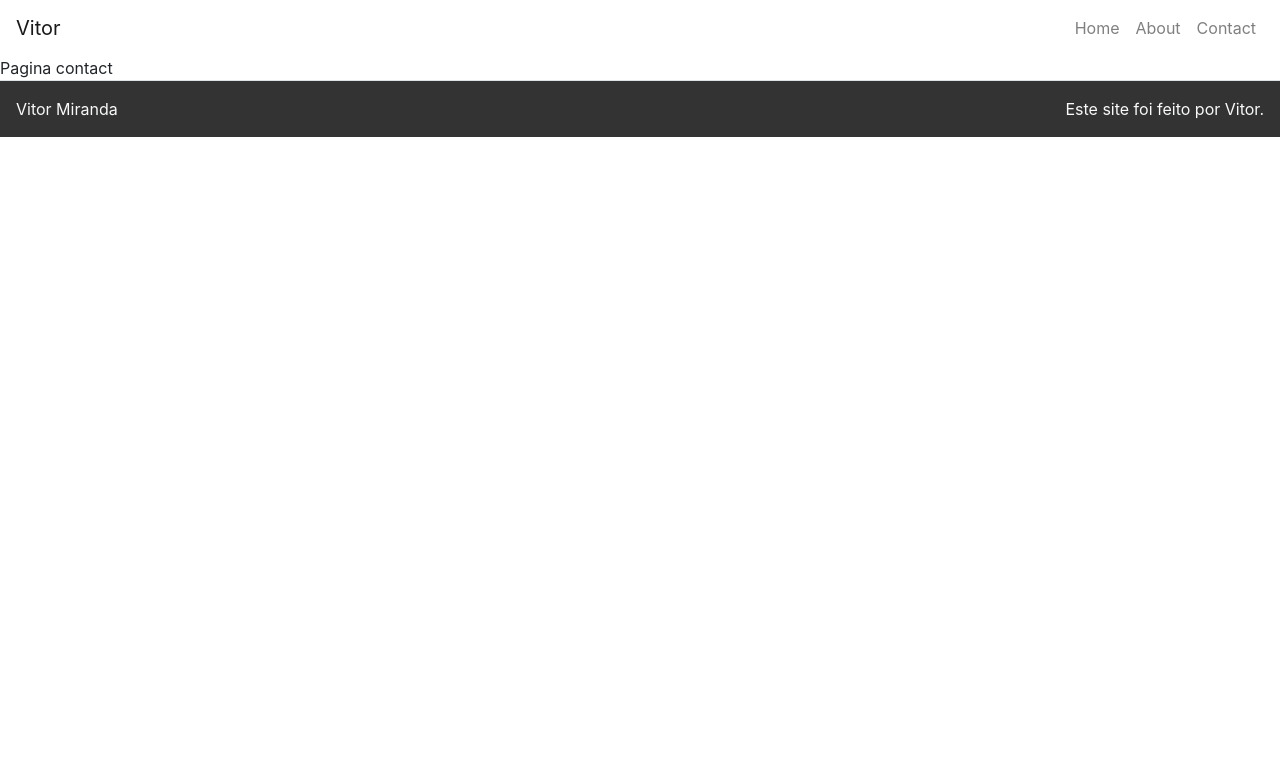
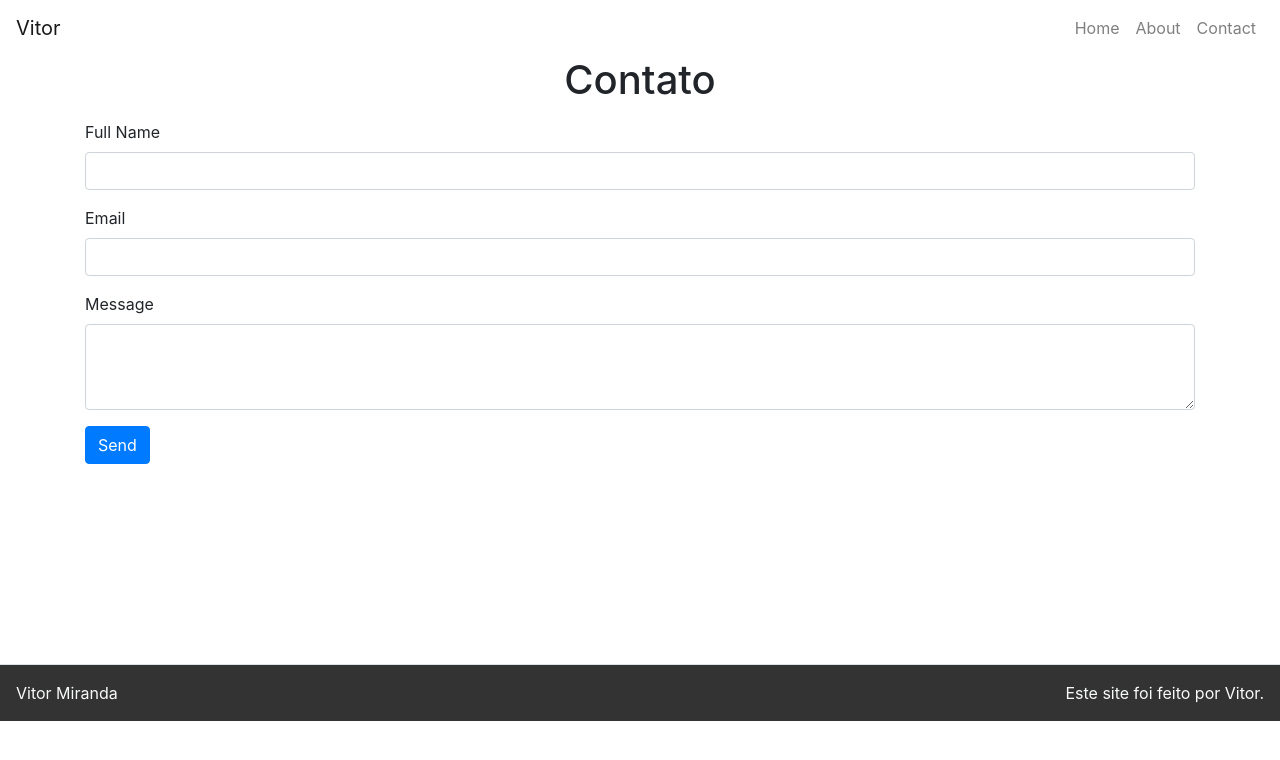
Before and after one commit to Vithor97/meu-portifolio-nextjs, a Next.js app: page /contact in a window 1280 px wide. Shown: the top 760 px of the page. Built offline with nearby package versions, Linux system fonts and the light colour scheme.

Commit message:
contact feito

```diff
--- a/pages/contact.js
+++ b/pages/contact.js
@@ -1,5 +1,68 @@
+import React,{useState} from 'react'
+import {Container, Form, Button} from 'react-bootstrap'
+
+
 function contact() {
-    return <div>Pagina contact</div>
+
+
+    const [nome, setNome] = useState('')
+    const [email, setEmail] = useState('')
+    const [message, setMessage] = useState('')
+
+    const  handleChange = (event) => {
+      const target = event.target;
+      const value = target.type === 'checkbox' ? target.checked : target.value;
+      const name = target.name;
+
+      this.setState({
+          [name]: value
+      })
+  }
+    const handleSubmit = (event) =>{
+      event.preventDefault();
+
+      console.log(event.target)
+
+      console.log(`
+        Email: ${email},
+        Nome: ${nome}
+        Menssagem: ${message}
+      `)
+    }
+    return (
+      <div>
+                <h1 className="border-dark d-flex justify-content-center mb-3">Contato</h1>
+                <Container className="" style={{paddingBottom: '200px'}}>
+                    <Form onSubmit={handleSubmit}>
+                        <Form.Group>
+                            <Form.Label htmlFor="full-name">Full Name</Form.Label>
+                            <Form.Control id="full-name" name="name" type="text" value={nome} onChange={e => setNome(e.target.value)} />
+                        </Form.Group>
+
+
+                        <Form.Group>
+                            <Form.Label htmlFor="email">Email</Form.Label>
+                            <Form.Control id="email" name="email" type="email" value={email} onChange={e => setEmail(e.target.value)} />
+                        </Form.Group>
+
+
+                        <Form.Group>
+                            <Form.Label htmlFor="message">Message</Form.Label>
+                            <Form.Control id="message" name="message" as="textarea"rows="3" value={message} onChange={e => setMessage(e.target.value)} />
+                        </Form.Group>
+
+
+                        <Button className="d-inline-block" variant="primary" type="submit">
+                            Send
+                        </Button>
+
+
+                        {/* {this.state.emailSent === true && <p className="d-inline success-msg">Email Sent</p>}
+                        {this.state.emailSent === false && <p className="d-inline err-msg">Email Not Sent</p>} */}
+                    </Form>
+                </Container>
+            </div>
+    )
   }
 
   export default contact
```
